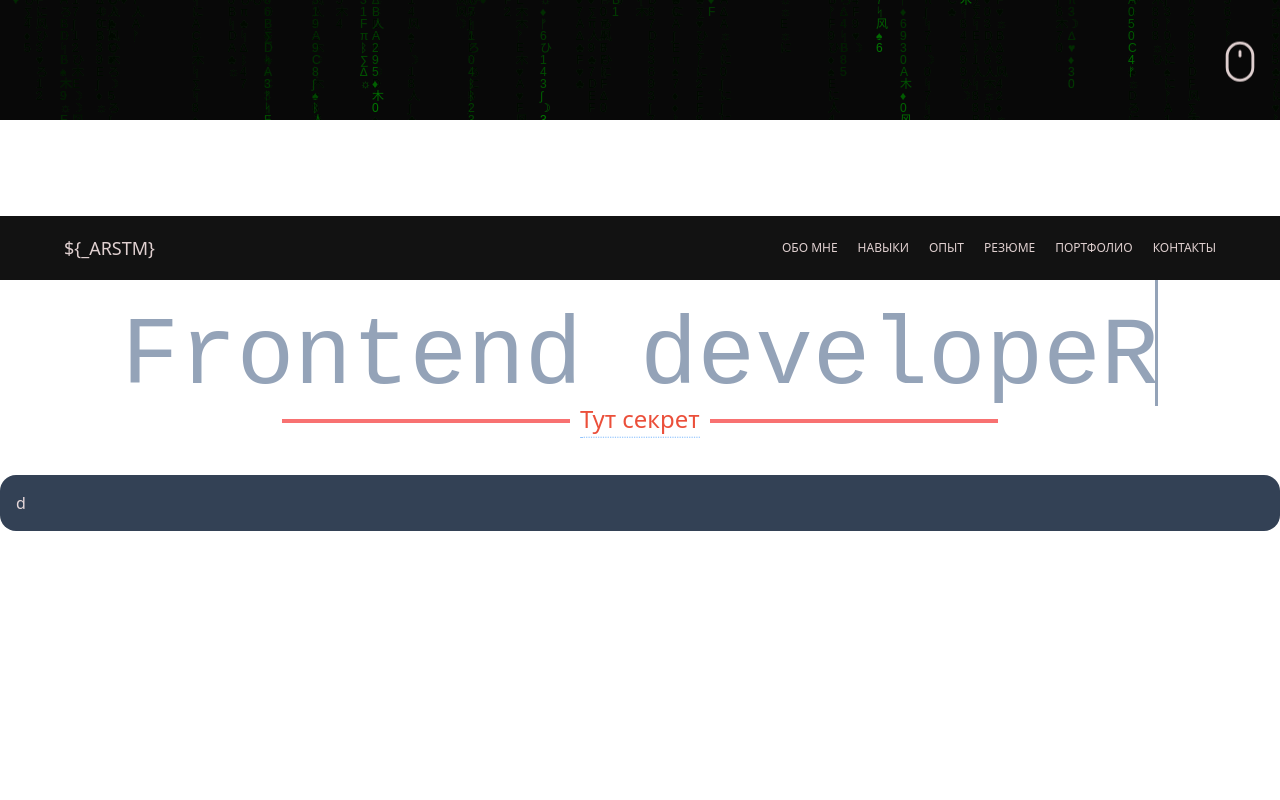
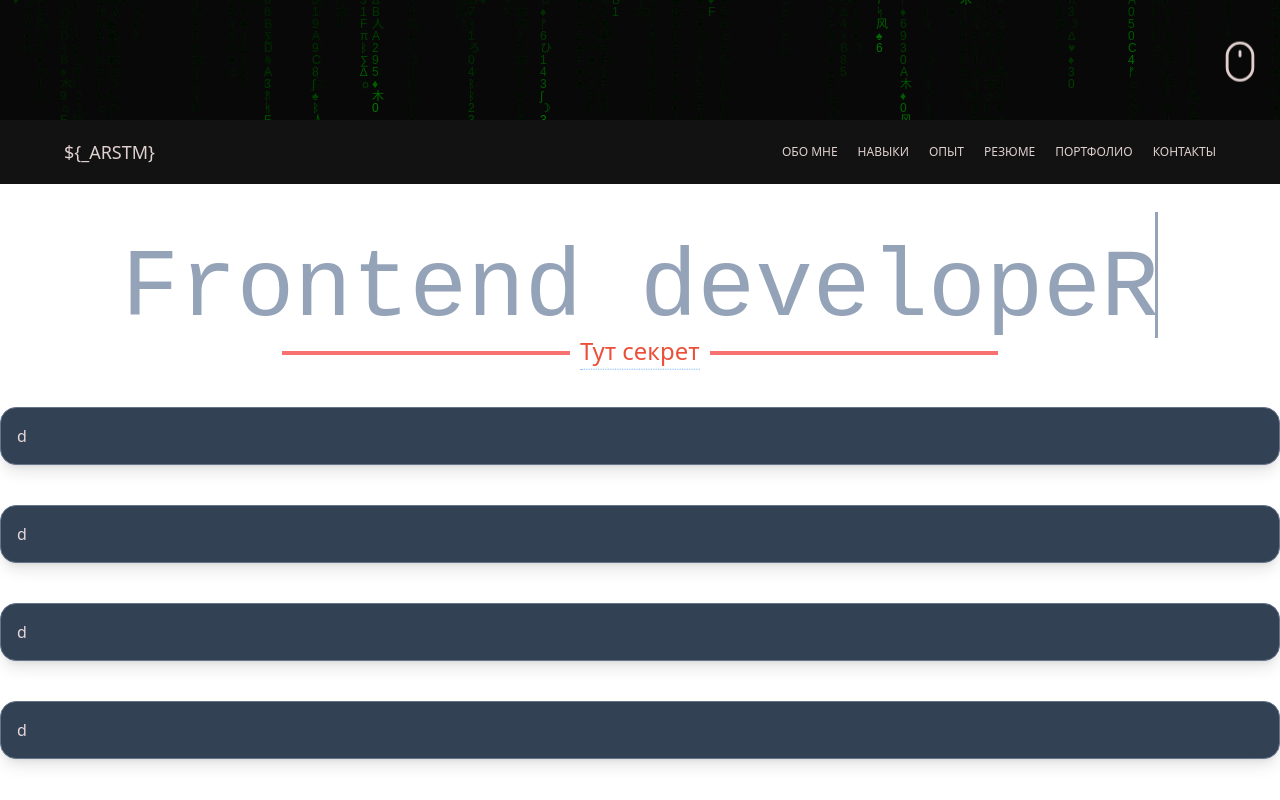
Before and after one commit to ARustamA/page, a React (Vite) app: page / in a window 1280 px wide. Shown: the part 680-1480 px from the top of the page. Built offline with nearby package versions, Linux system fonts and the light colour scheme; a web font is replaced by a local one.

Commit message:
hellolckhidden

```diff
--- a/src/App.tsx
+++ b/src/App.tsx
@@ -1,60 +1,89 @@
 import { ParallaxText } from './components/ParallaxText/ParallaxText';
-import { ScrollMouse } from './components/ScrollMouse/ScrollMouse';
-import { BackgroundCanvas } from './background/Background';
 import { MainTitle } from './sections/main/MainTitle';
 import { Header } from './sections/header/Header';
-import { useEffect, useState } from 'react';
+
 import { motion } from 'framer-motion';
+import { useEffect, useRef, useState } from 'react';
+import { WelcomeSection } from './sections/WelcomSection';
 
 function App(): JSX.Element {
-  const [scrollMainSection, setScrollMainSection] = useState<string | null>(null);
-  const [helloBlock, setHelloBlock] = useState<string | null>(null);
-  const [skillsBlock, setSkillsBlock] = useState<string | null>(null);
+  const [hiddenWelcomeBlock, setHiddenWelcomeBlock] = useState(true);
 
+  const targetRef = useRef<HTMLDivElement>(null);
+  const scrollToTarget = () => {
+    if (targetRef) {
+      targetRef.current?.scrollIntoView({ behavior: 'smooth' });
+    }
+  };
   useEffect(() => {
-    const handleScroll = () => {
-      if (window.scrollY > 50) {
-        setHelloBlock('opacity-0 scale-50 transition-all duration-1000');
-        setScrollMainSection('transform translate-y-[-100%] transition-transform duration-1000');
-        setSkillsBlock('transform translate-y-[-100%] transition-transform duration-1000');
-      } else {
-        setHelloBlock('opacity-100 scale-100 transition-all duration-1000');
-        setScrollMainSection('transform translate-y-0 duration-1000');
-        setSkillsBlock('transform translate-y-0 duration-1000');
-      }
-    };
 
-    window.addEventListener('scroll', handleScroll);
+      const addTimer = () => {
+        const hideTimer = setTimeout(() => {
+          scrollToTarget();
+        }, 15000);
 
-    return () => {
-      window.removeEventListener('scroll', handleScroll);
-    };
+        return () => {
+          clearTimeout(hideTimer);
+        };
+      };
+      addTimer();
+      const hiddenHelloBlock = () => {
+        setHiddenWelcomeBlock(true);
+
+        const hideTimer = setTimeout(() => {
+          setHiddenWelcomeBlock(false);
+          scrollToTarget();
+        }, 16000);
+
+        return () => {
+          clearTimeout(hideTimer);
+        };
+      };
+      hiddenHelloBlock();
+
   }, []);
 
   return (
     <>
-      <div className={`relative w-screen h-screen  ${helloBlock}`} id="targetElement">
-        <div className="absolute flex w-full h-full items-center justify-center ">
-          <p className="text-2xl sm:text-5xl typingHello">Добро пожаловать</p>
-        </div>
-        <BackgroundCanvas />
-        <ScrollMouse />
-      </div>
+      {hiddenWelcomeBlock && <WelcomeSection />}
 
-      <div className={` w-screen h-screen ${scrollMainSection} pt-24`}>
+      <motion.div className={` w-screen min-h-screen h-screen `} ref={targetRef}>
         <Header />
-        <motion.main className={`max-w-7xl mx-auto max-h-screen `}>
+        <motion.main className={`max-w-7xl mx-auto pt-7`}>
           <MainTitle />
-          <div className=" mx-auto mt-10">
-            <div className="bg-slate-700 rounded-2xl p-4">
+          <div className=" mx-auto pt-10 flex gap-3">
+            <div
+              className="bg-slate-700 rounded-2xl p-4 w-full shadow-lg transition-shadow duration-300
+            hover:shadow-slate-500 border border-slate-500">
+              <p>d</p>
+            </div>
+          </div>
+          <div className=" mx-auto pt-10 flex gap-3">
+            <div
+              className="bg-slate-700 rounded-2xl p-4 w-full shadow-lg transition-shadow duration-300
+            hover:shadow-slate-500 border border-slate-500">
+              <p>d</p>
+            </div>
+          </div>
+          <div className=" mx-auto pt-10 flex gap-3">
+            <div
+              className="bg-slate-700 rounded-2xl p-4 w-full shadow-lg transition-shadow duration-300
+            hover:shadow-slate-500 border border-slate-500">
+              <p>d</p>
+            </div>
+          </div>
+          <div className=" mx-auto pt-10 flex gap-3">
+            <div
+              className="bg-slate-700 rounded-2xl p-4 w-full shadow-lg transition-shadow duration-300
+            hover:shadow-slate-500 border border-slate-500">
               <p>d</p>
             </div>
           </div>
         </motion.main>
-      </div>
-      <div className={` w-screen h-screen ${skillsBlock}`}>
+      </motion.div>
+      <motion.div className={` w-screen min-h-screen h-screen `}>
         <p>greeeeeeeeeeeeeeeeeeeeeeeeeeeeeeeeeeeeeeeeeeee</p>
-      </div>
+      </motion.div>
       <div className={`pt-96`}>
         <ParallaxText baseVelocity={-5}>Framer Motion</ParallaxText>
         <ParallaxText baseVelocity={5}>Scroll velocity</ParallaxText>
--- a/src/index.css
+++ b/src/index.css
@@ -120,7 +120,9 @@
 }
 .typingHello {
   width: 14ch;
-  animation: typing 2s steps(16), blink 0.4s step-end infinite alternate;
+  animation:
+    typing 2s steps(16),
+    blink 0.4s step-end infinite alternate;
   white-space: nowrap;
   overflow: hidden;
   border-right: 3px solid;
@@ -138,3 +140,47 @@
     border-color: transparent;
   }
 }
+
+.fadeIn {
+  opacity: 0;
+  animation: fadeIn 5.5s ease forwards;
+}
+.fadeInText {
+	opacity: 0;
+	animation: fadeInText 2s ease forwards 3s;
+}
+@keyframes fadeInText {
+	from {
+		opacity: 0;
+		transform: translateY(50%);
+	}
+	to {
+		opacity: 1;
+		transform: translateY(0%);
+	}
+}
+
+@keyframes fadeIn {
+	from {
+		opacity: 0;
+		transform: translateY(0%);
+    scale: 100%;
+	}
+	to {
+		opacity: 1;
+		/* transform: translateY(-100%); */
+    scale: 50%;
+
+	}
+}
+@keyframes animateBlock {
+	0% {
+		transform: scale(0, 0.005);
+	}
+	50% {
+		transform: scaleY(0.005);
+	}
+	100% {
+		transform: scale(1, 1);
+	}
+}
--- /dev/null
+++ b/src/sections/WelcomSection.tsx
@@ -0,0 +1,16 @@
+import { BackgroundCanvas } from "../background/Background";
+import { ScrollMouse } from "../components/ScrollMouse/ScrollMouse";
+
+const WelcomeSection = () => {
+  return (
+    <div className="relative w-screen h-screen">
+      <div className="absolute flex w-full h-full items-center justify-center">
+        <p className="text-2xl lg:text-5xl typingHello">Добро пожаловать</p>
+      </div>
+      <BackgroundCanvas />
+      <ScrollMouse />
+    </div>
+  );
+};
+
+export { WelcomeSection };
--- a/src/sections/header/Header.tsx
+++ b/src/sections/header/Header.tsx
@@ -7,7 +7,7 @@ export const Header = () => {
   return (
     <header
       className={`h-16 bg-black999  flex items-center justify-between
-       px-4 sm:px-16 py-4 gap-5 sticky top-0 left-0 `}>
+       px-4 sm:px-16 py-4 gap-5 `}>
       <button className="cursor-cell text-xs sm:text-lg">${'{_ARSTM}'}</button>
 
       <nav className="text-[8px] sm:text-xs flex flex-wrap items-center gap-3 sm:gap-5 cursor-cell whitespace-nowrap">
--- a/src/sections/main/MainTitle.tsx
+++ b/src/sections/main/MainTitle.tsx
@@ -17,7 +17,7 @@ function MainTitle() {
       className={styles.mask}
       animate={{
         WebkitMaskPosition: `${x !== null ? x - size / 1.1 : 0}px ${
-          y !== null ? y - size / 1.1 : 0
+          y !== null ? y - size / 1.3 : 0
         }px`,
         WebkitMaskSize: `${size}px`
       }}
@@ -42,7 +42,7 @@ function MainTitle() {
 
     <div
       className={`w-full flex flex-col items-center justify-center text-slate-400
-    cursor-default lg:text-5xl  `}>
+     lg:text-5xl  `}>
       <div className={styles.typing_demo}>Frontend developeR</div>
 
       <span className="flex items-center gap-5 ">
```
Also changed, not shown: 1 other file (tests, documents, lock files or other folders).
